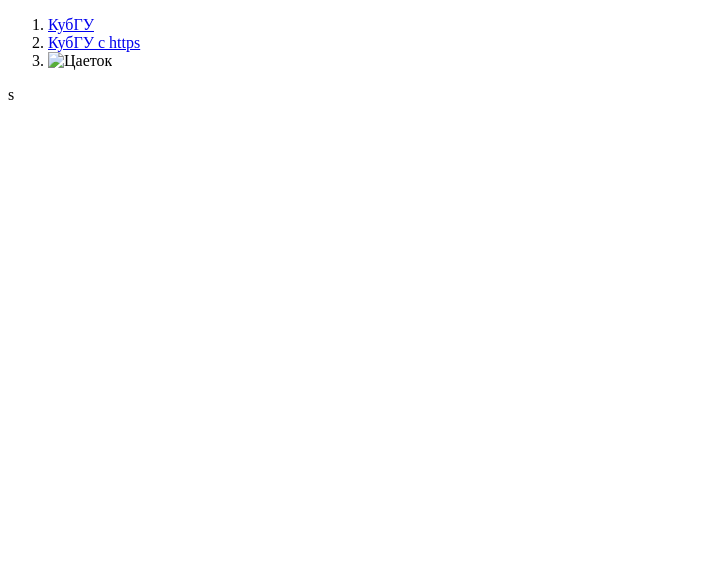
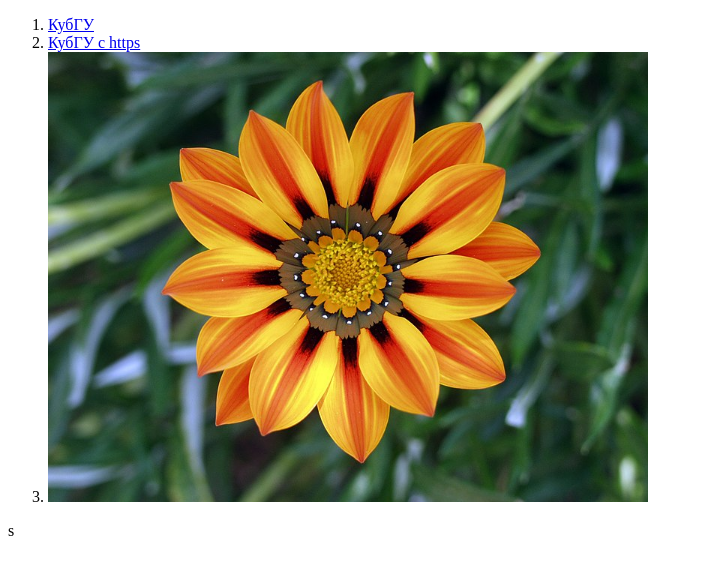
Before and after one commit to Shimady563/shimady563.github.io, a plain HTML site: page index.html in a window 1280 px wide. Shown: the whole page, without its empty margins (0-703 px from the left). Drawn offline with Linux system fonts and the light colour scheme.

Commit message:
Update index.html

```diff
--- a/index.html
+++ b/index.html
@@ -10,7 +10,7 @@
         <ol>
             <li> <a href="http://kubsu.ru/">КубГУ</a> </li>
             <li> <a href="https://kudsu.ru">КубГУ с https</a> </li>
-            <li> <img src="image.jpg" alt="Цаеток" style="width: 600px;"> </li>
+            <li> <img src="flower.jpg" alt="Цветок" style="width: 600px;"> </li>
         </ol>
 
     </body>
```
